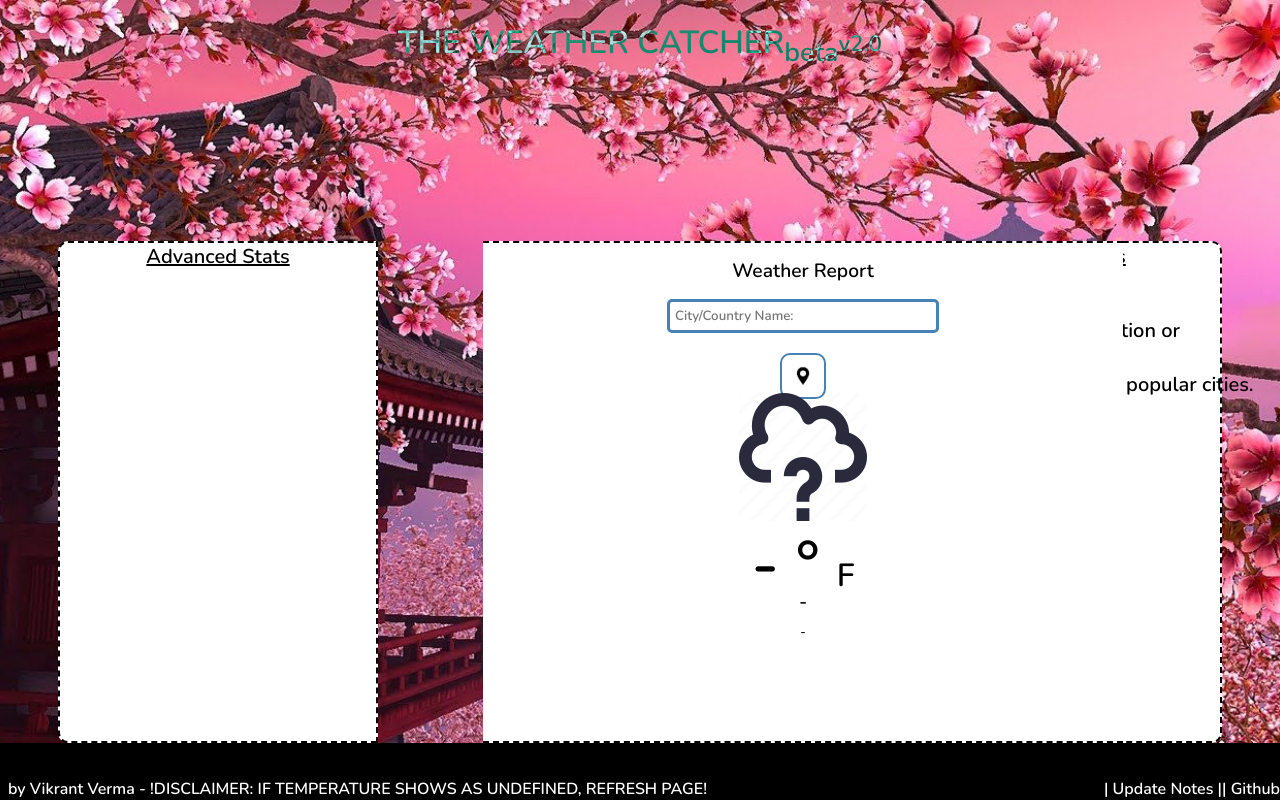
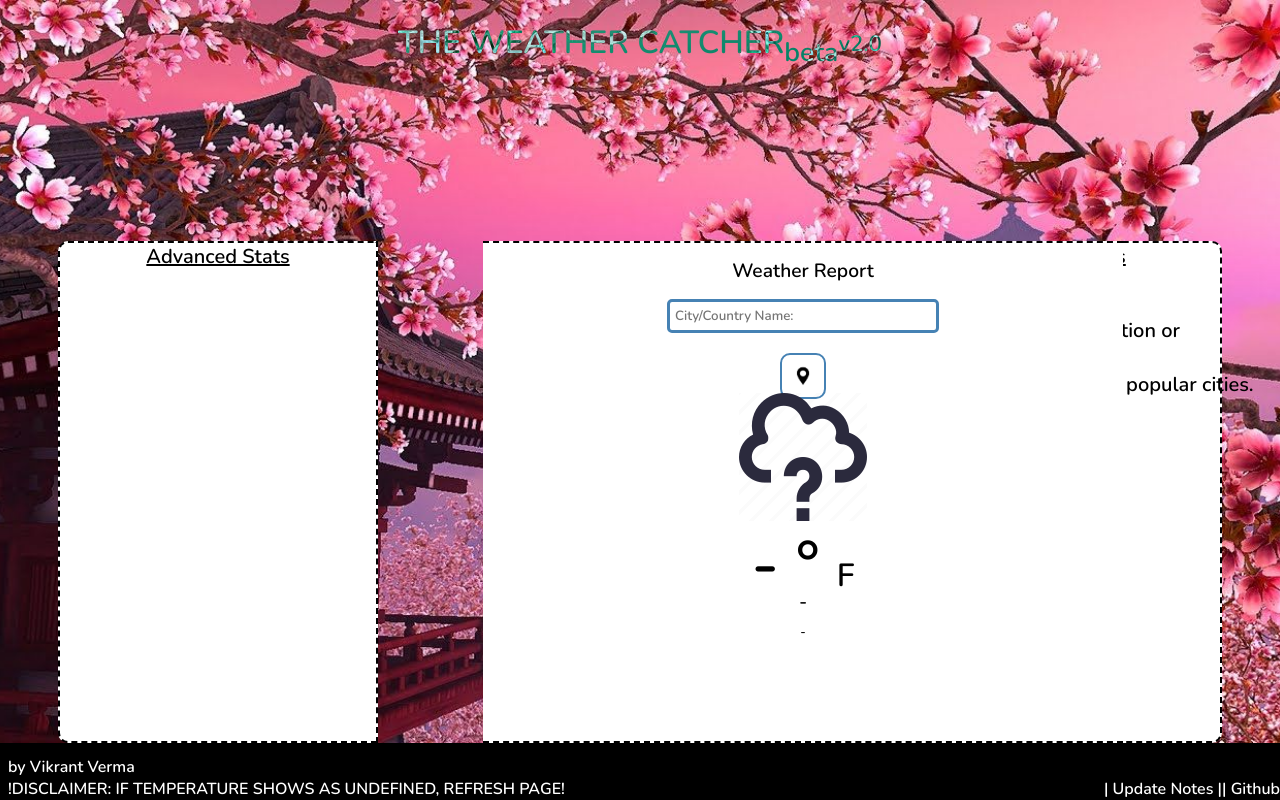
Before and after one commit to vikv1/TheWeatherCatcher, a website: page index.html in a window 1280 px wide. Drawn offline with nearby package versions, Linux system fonts and the light colour scheme.

Commit message:
Update index.html

```diff
--- a/index.html
+++ b/index.html
@@ -70,7 +70,8 @@
     <script src="app.js"></script>
     <footer class="footer">
         <div id="inside-footer">
-        by Vikrant Verma - !DISCLAIMER: IF TEMPERATURE SHOWS AS UNDEFINED, REFRESH PAGE!
+        by Vikrant Verma
+        <br>!DISCLAIMER: IF TEMPERATURE SHOWS AS UNDEFINED, REFRESH PAGE!
         </div>
     </footer>
 
```
